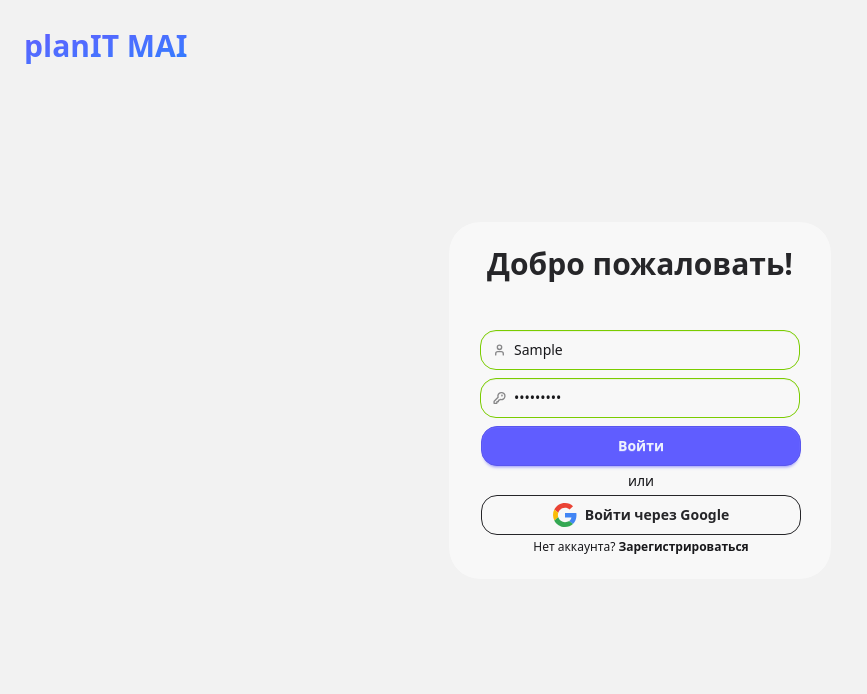
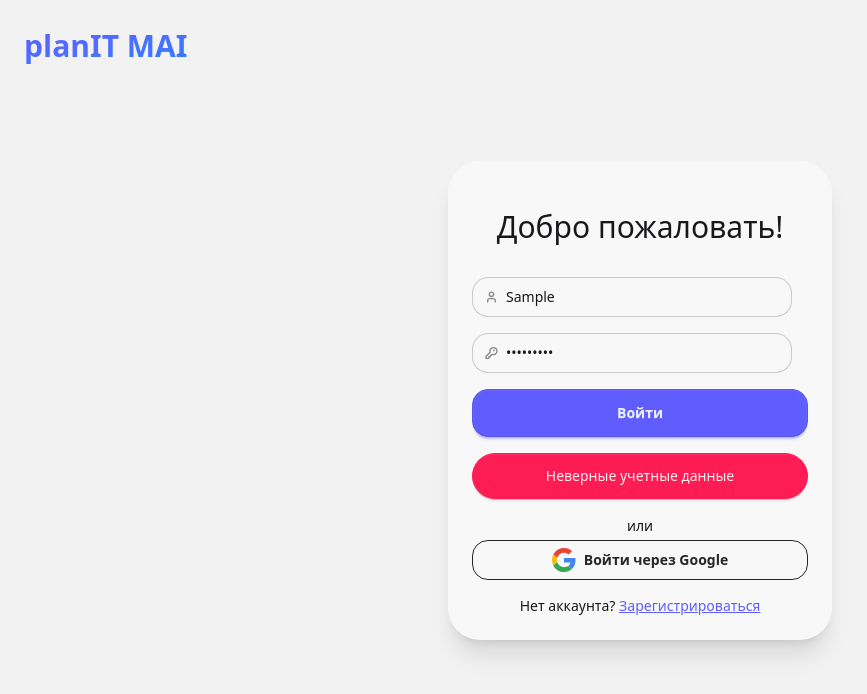
Before and after one commit to MeKiGiWi/mai_py_proj, a React (Vite) app in the folder frontend/: page /login in a window 1280 px wide. Both pictures are taken after typing "Sample", "Sample123" into the empty fields and a click on the button "Войти". Shown: the top 694 px of the page, without its empty margins (0-867 px from the left). Built offline with nearby package versions, Linux system fonts and the light colour scheme; no server answers.

Commit message:
jira-14: LoginPage updated. Changed the design of the error output, made the same validation as RegistrationPage

```diff
--- a/frontend/src/pages/LoginPage/LoginPage.tsx
+++ b/frontend/src/pages/LoginPage/LoginPage.tsx
@@ -1,152 +1,204 @@
-import { Link } from 'react-router';
+import { Link, useNavigate } from 'react-router';
 import GoogleLoginButton from './components/GoogleLoginButton';
 import PlanItTag from '../../components/PlanItTag';
+import { useState, useContext } from 'react';
 import axios from 'axios';
-import { useState, useContext } from 'react';
-import { useNavigate } from 'react-router';
 import { AuthContext } from '../../contexts/Auth';
 
 function LoginPage() {
-  const [password, setPassword] = useState('');
-  const [username, setUsername] = useState('');
+  const [formData, setFormData] = useState({
+    username: '',
+    password: ''
+  });
+  const [errors, setErrors] = useState({
+    username: '',
+    password: '',
+    general: ''
+  });
+  const [isLoading, setIsLoading] = useState(false);
   const navigate = useNavigate();
   const { checkAuth } = useContext(AuthContext);
 
-  // Login validation
-  const handleSubmit = async (e: React.FormEvent<HTMLFormElement>) => {
+  const UserIcon = () => (
+    <svg
+      className="h-[1em] opacity-50"
+      xmlns="http://www.w3.org/2000/svg"
+      viewBox="0 0 24 24"
+    >
+      <g
+        strokeLinejoin="round"
+        strokeLinecap="round"
+        strokeWidth="2.5"
+        fill="none"
+        stroke="currentColor"
+      >
+        <path d="M19 21v-2a4 4 0 0 0-4-4H9a4 4 0 0 0-4 4v2"></path>
+        <circle cx="12" cy="7" r="4"></circle>
+      </g>
+    </svg>
+  );
+  const PasswordIcon = () => (
+    <svg
+      className="h-[1em] opacity-50"
+      xmlns="http://www.w3.org/2000/svg"
+      viewBox="0 0 24 24"
+    >
+      <g
+        strokeLinejoin="round"
+        strokeLinecap="round"
+        strokeWidth="2.5"
+        fill="none"
+        stroke="currentColor"
+      >
+        <path d="M2.586 17.414A2 2 0 0 0 2 18.828V21a1 1 0 0 0 1 1h3a1 1 0 0 0 1-1v-1a1 1 0 0 1 1-1h1a1 1 0 0 0 1-1v-1a1 1 0 0 1 1-1h.172a2 2 0 0 0 1.414-.586l.814-.814a6.5 6.5 0 1 0-4-4z"></path>
+        <circle cx="16.5" cy="7.5" r=".5" fill="currentColor"></circle>
+      </g>
+    </svg>
+  );
+
+  const validateForm = () => {
+    const newErrors = { username: '', password: '', general: '' };
+    let isValid = true;
+
+    if (!formData.username) {
+      newErrors.username = 'Введите логин';
+      isValid = false;
+    }
+
+    if (!formData.password) {
+      newErrors.password = 'Введите пароль';
+      isValid = false;
+    }
+
+    setErrors(newErrors);
+    return isValid;
+  };
+
+  const SpinnerIcon = () => (
+    <svg
+      className="animate-spin h-6 w-6 text-white"
+      xmlns="http://www.w3.org/2000/svg"
+      fill="none"
+      viewBox="0 0 24 24"
+    >
+      <circle
+        className="opacity-25"
+        cx="12"
+        cy="12"
+        r="10"
+        stroke="currentColor"
+        strokeWidth="4"
+      />
+      <path
+        className="opacity-75"
+        fill="currentColor"
+        d="M4 12a8 8 0 018-8V0C5.373 0 0 5.373 0 12h4zm2 5.291A7.962 7.962 0 014 12H0c0 3.042 1.135 5.824 3 7.938l3-2.647z"
+      />
+    </svg>
+  );
+
+  const handleSubmit = async (e: React.FormEvent) => {
     e.preventDefault();
+    if (!validateForm()) return;
+
+    setIsLoading(true);
     try {
-      const response = await axios.post(`${import.meta.env.VITE_API_URL}token/`, {
-        username,
-        password,
-      });
-      // adding tokens to local storage
+      const response = await axios.post(`${import.meta.env.VITE_API_URL}token/`, formData);
+
       localStorage.setItem('access_token', response.data.access);
       localStorage.setItem('refresh_token', response.data.refresh);
-      // try to login with token
+
       await checkAuth();
       navigate('/schedule');
     } catch (err) {
-      console.error(err);
+      setErrors(prev => ({...prev, general: 'Неверные учетные данные'}));
+    } finally {
+      setIsLoading(false);
     }
   };
 
   return (
-    <>
-      <main className='min-h-screen justify-center items-center flex text-center bg-base-200'>
+    <main className="min-h-screen justify-center items-center flex text-center bg-base-200">
+
       {/* Logo*/}
       <Link to={'/'}>
         <PlanItTag />
       </Link>
-        {/* Login window */}
-        <form
-          className='card card-border w-96 bg-base-100 '
-          onSubmit={handleSubmit} // might be appended that this auth form
-        >
-          <div className='card-title'>
-            <h1 className='text-neutral w-full text-center text-3xl my-6'>Добро пожаловать!</h1>
+
+      <div className="card w-96 bg-base-100 shadow-xl">
+        <div className="card-body">
+          <h1 className="text-3xl my-6">Добро пожаловать!</h1>
+
+          <form onSubmit={handleSubmit} className="space-y-4">
+            {/* Поле username */}
+            <div>
+              <label className="input input-bordered flex items-center gap-2">
+                <UserIcon />
+                <input
+                  type="text"
+                  className="grow"
+                  placeholder="Username"
+                  value={formData.username}
+                  onChange={(e) => setFormData({...formData, username: e.target.value})}
+                />
+              </label>
+              {errors.username && (
+                <div className="text-error text-sm text-left ml-3 mt-1">
+                  {errors.username}
+                </div>
+              )}
             </div>
 
-          {/* Input section */}
-          <div className='card-body'>
+            {/* Поле password */}
             <div>
-              <label className='input validator'>
-                <svg
-                  className='h-[1em] opacity-50'
-                  xmlns='http://www.w3.org/2000/svg'
-                  viewBox='0 0 24 24'
-                >
-                  <g
-                    strokeLinejoin='round'
-                    strokeLinecap='round'
-                    strokeWidth='2.5'
-                    fill='none'
-                    stroke='currentColor'
-                  >
-                    <path d='M19 21v-2a4 4 0 0 0-4-4H9a4 4 0 0 0-4 4v2'></path>
-                    <circle cx='12' cy='7' r='4'></circle>
-                  </g>
-                </svg>
+              <label className="input input-bordered flex items-center gap-2">
+                <PasswordIcon />
                 <input
-                  type='input'
-                  required
-                  placeholder='Username'
-                  pattern='[A-Za-z][A-Za-z0-9\-]*'
-                  minLength={3}
-                  maxLength={15}
-                  title='Only letters, numbers or dash'
-                  onChange={(e) => setUsername(e.target.value)}
+                  type="password"
+                  className="grow"
+                  placeholder="Password"
+                  value={formData.password}
+                  onChange={(e) => setFormData({...formData, password: e.target.value})}
                 />
               </label>
-              <p className='validator-hint hidden'>
-                Must be 3 to 20 characters
-                <br />
-                containing only letters, numbers or dash
-                <br />
-                Can only start with letters
-              </p>
+              {errors.password && (
+                <div className="text-error text-sm text-left ml-3 mt-1">
+                  {errors.password}
+                </div>
+              )}
             </div>
 
-            <div>
-              <label className='input validator'>
-                <svg
-                  className='h-[1em] opacity-50'
-                  xmlns='http://www.w3.org/2000/svg'
-                  viewBox='0 0 24 24'
+            <button
+              type="submit"
+              className="btn btn-accent w-full h-12 flex items-center justify-center"
+              disabled={isLoading}
             >
-                  <g
-                    strokeLinejoin='round'
-                    strokeLinecap='round'
-                    strokeWidth='2.5'
-                    fill='none'
-                    stroke='currentColor'
-                  >
-                    <path d='M2.586 17.414A2 2 0 0 0 2 18.828V21a1 1 0 0 0 1 1h3a1 1 0 0 0 1-1v-1a1 1 0 0 1 1-1h1a1 1 0 0 0 1-1v-1a1 1 0 0 1 1-1h.172a2 2 0 0 0 1.414-.586l.814-.814a6.5 6.5 0 1 0-4-4z'></path>
-                    <circle cx='16.5' cy='7.5' r='.5' fill='currentColor'></circle>
-                  </g>
-                </svg>
-                <input
-                  type='password'
-                  required
-                  placeholder='Password'
-                  minLength={8}
-                  maxLength={20}
-                  pattern='(?=.*\d)(?=.*[a-z])(?=.*[A-Z]).{8,}'
-                  title='Must be more than 8 characters, including number, lowercase letter, uppercase letter'
-                  onChange={(e) => setPassword(e.target.value)}
-                />
-              </label>
-              <p className='validator-hint hidden'>
-                Must be more than 8 characters, including
-                <br />
-                At least one number
-                <br />
-                At least one lowercase letter
-                <br />
-                At least one uppercase letter
-              </p>
+              {isLoading ? (
+                <SpinnerIcon />
+              ) : (
+                'Войти'
+              )}
+            </button>
+
+            {errors.general && (
+              <div className="alert alert-error justify-center text-center">
+                {errors.general}
               </div>
+            )}
+            <div className='text-center'><span>или </span>
+            <GoogleLoginButton /></div>
 
-            {/* Buttons section */}
-            <div className='w-80 justify-center items-center mx-2'>
-              <button className='btn flex btn-accent w-full mb-1'>Войти</button>
-              <span>или </span>
-              <GoogleLoginButton />
-              <p className='text-base-content text-xs'>
-                {' '}
-                Нет аккаунта? <b></b>
-                <Link
-                  to='/registration'
-                  className='link-hover text-base-content font-semibold text-xs'
-                >
+            <p className="text-sm mt-4">
+              Нет аккаунта? {' '}
+              <Link to="/registration" className="link link-accent">
                 Зарегистрироваться
               </Link>
             </p>
+          </form>
         </div>
       </div>
-        </form>
     </main>
-    </>
   );
 }
+
 export default LoginPage;
```
Lines whose indentation alone changed are shown as unchanged.
